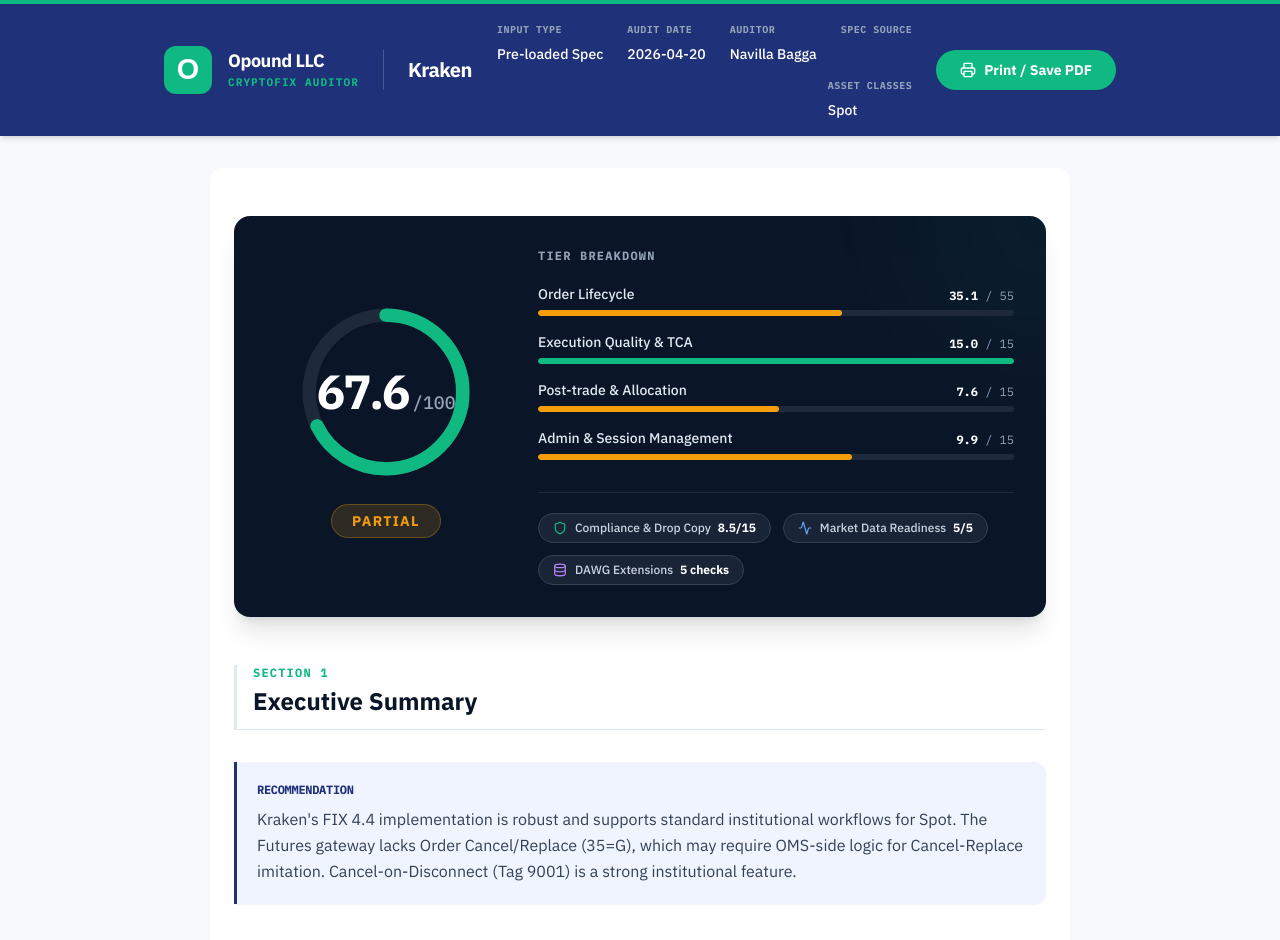
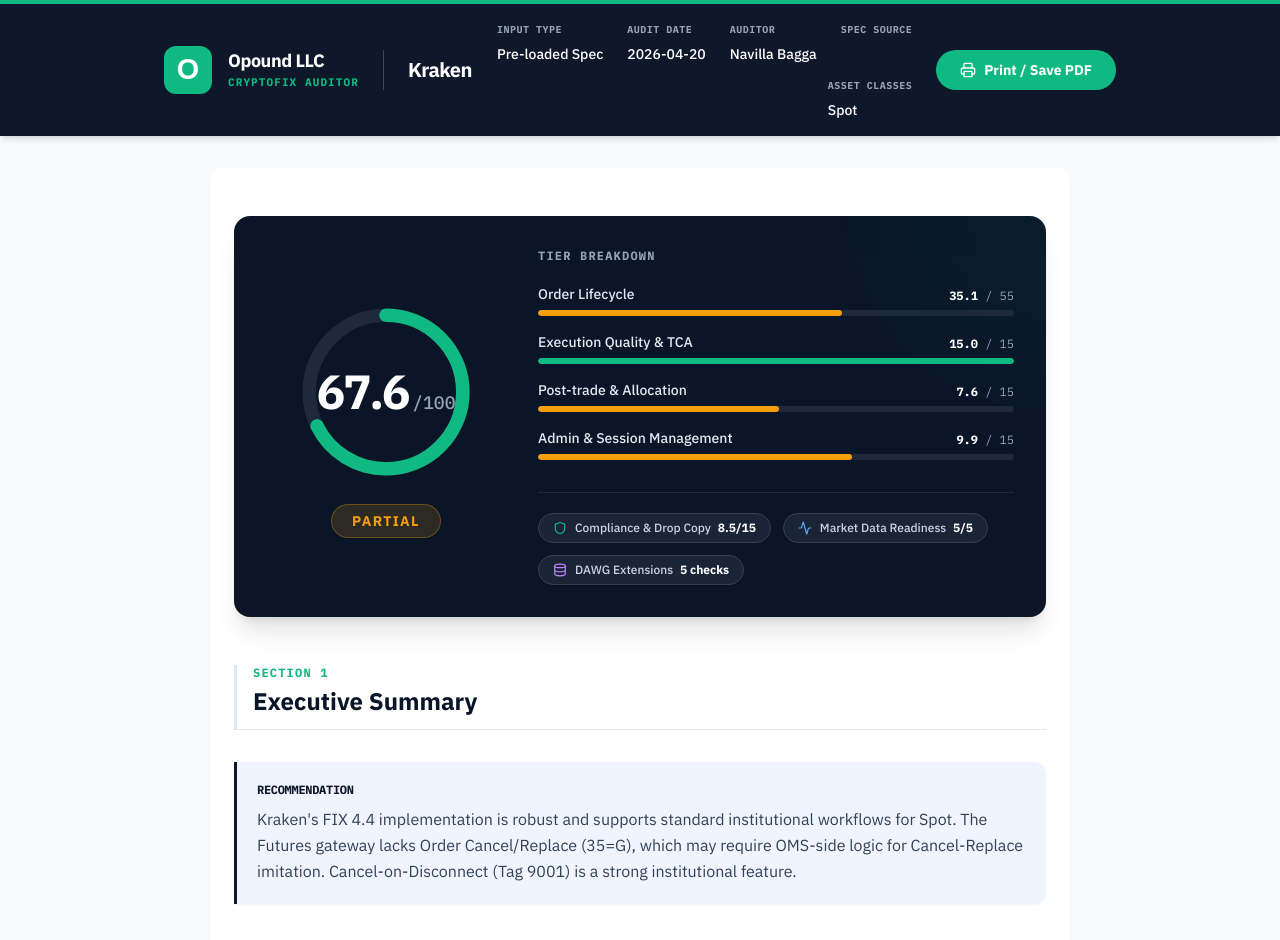
Before and after one commit to baggan1/cryptofix-auditor, a Next.js app: page /audit/kraken/report in a window 1280 px wide. Shown: the top 940 px of the page. Built offline with nearby package versions, Linux system fonts and the light colour scheme.

Commit message:
updated colors and reverted

```diff
--- a/components/ContactFormModal.tsx
+++ b/components/ContactFormModal.tsx
@@ -67,7 +67,7 @@
           <div className="w-20 h-20 bg-emerald-100 rounded-full flex items-center justify-center mx-auto mb-6">
             <CheckCircle2 className="w-10 h-10 text-emerald-600" />
           </div>
-          <h2 className="text-3xl font-black text-[#0F172A] tracking-tight mb-2">Message Sent</h2>
+          <h2 className="text-3xl font-black text-navy-dark tracking-tight mb-2">Message Sent</h2>
           <p className="text-slate-500 font-medium mb-8">
             Thank you for reaching out. We've received your inquiry and will be in touch shortly.
           </p>
@@ -98,7 +98,7 @@
 
         <div className="p-10">
           <div className="mb-8">
-            <h2 className="text-3xl font-black text-[#0F172A] tracking-tight mb-2">
+            <h2 className="text-3xl font-black text-navy-dark tracking-tight mb-2">
               Email Us
             </h2>
             <p className="text-slate-500 font-medium">Inquire about custom FIX audits or strategy</p>
--- a/components/PrintReport.tsx
+++ b/components/PrintReport.tsx
@@ -186,7 +186,7 @@
   return (
     <div className="bg-[#f7f9fc] min-h-screen font-sans">
       {/* 1. Header / Meta Block */}
-      <div className="bg-[#1F3178] w-full border-t-4 border-[#10B981] shadow-md sticky top-0 z-50">
+      <div className="bg-navy-dark w-full border-t-4 border-[#10B981] shadow-md sticky top-0 z-50">
         <div className="max-w-[1000px] mx-auto px-6 py-4 flex flex-col md:flex-row items-center justify-between gap-6">
           <div className="flex items-center gap-6">
             <div className="flex items-center gap-4">
@@ -303,8 +303,8 @@
               <SectionHeader num={1} title="Executive Summary" />
 
               {recommendationText && (
-                <div className="bg-[#f0f4ff] border-l-[3px] border-[#1F3178] p-5 rounded-r-xl mb-8 shadow-sm">
-                  <p className="text-[#1F3178] font-bold tracking-tight mb-2 uppercase text-xs font-mono">Recommendation</p>
+                <div className="bg-[#f0f4ff] border-l-[3px] border-navy-dark p-5 rounded-r-xl mb-8 shadow-sm">
+                  <p className="text-navy-dark font-bold tracking-tight mb-2 uppercase text-xs font-mono">Recommendation</p>
                   <p className="text-slate-700 leading-relaxed font-sans">{recommendationText}</p>
                 </div>
               )}
```
